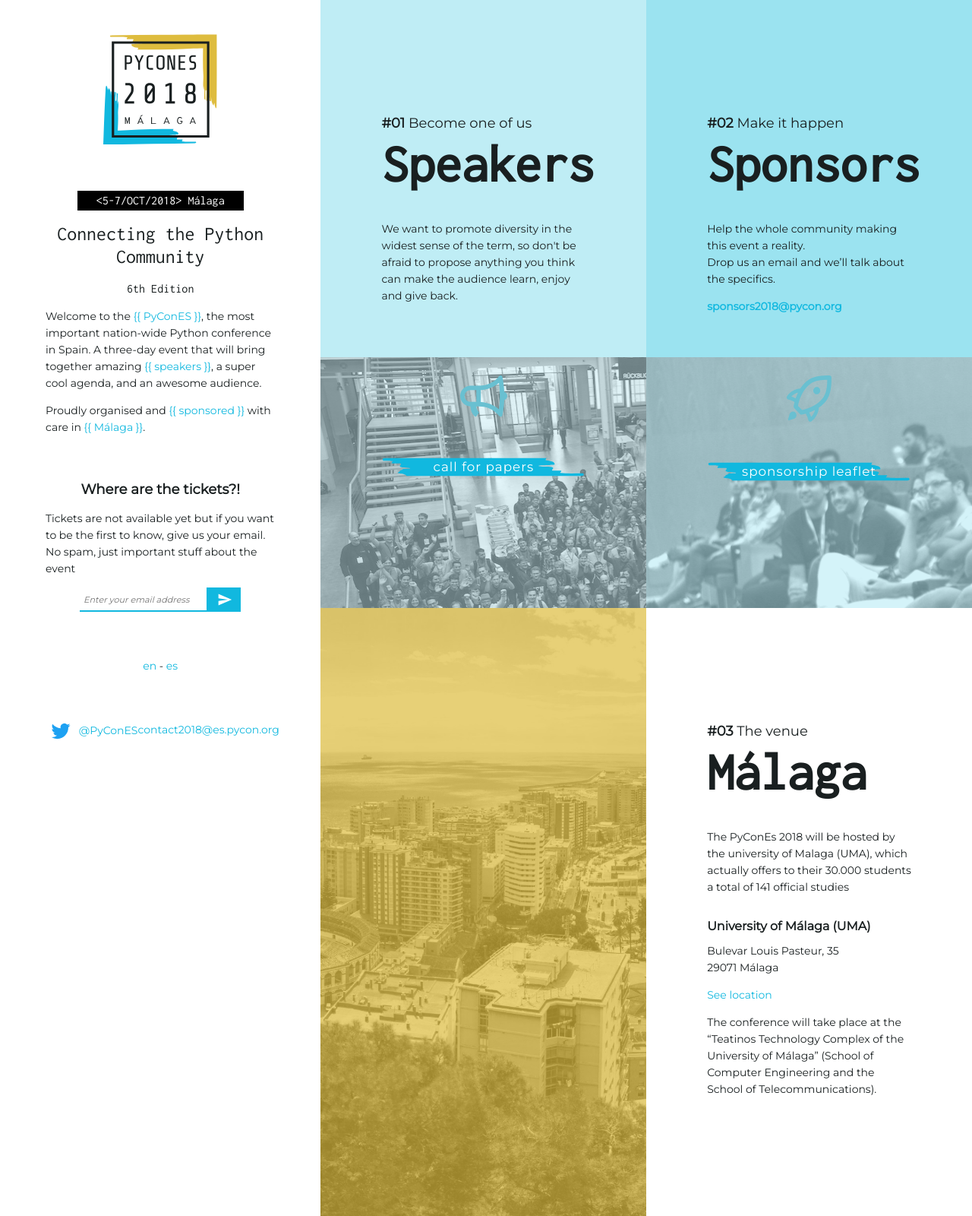
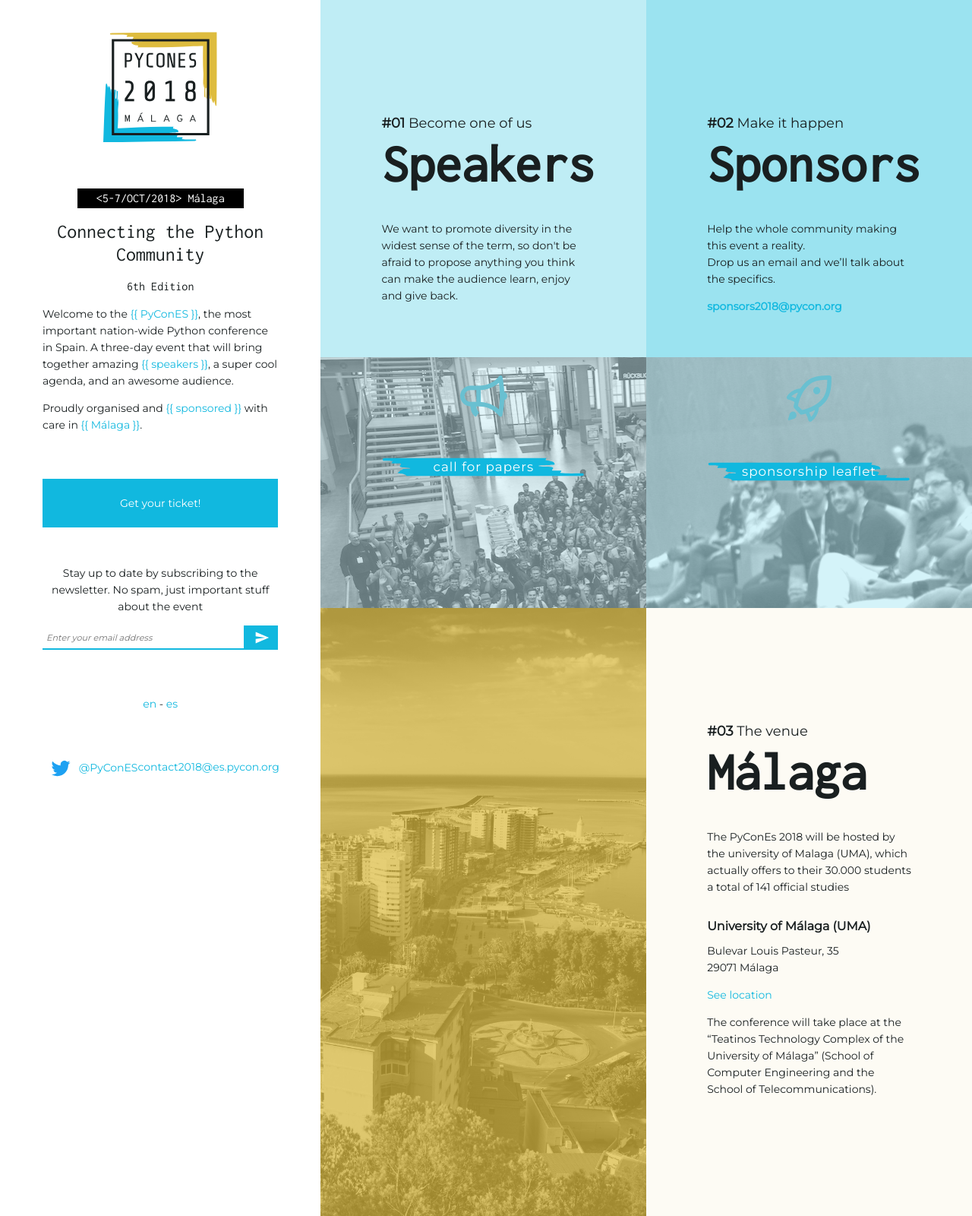
Before and after one commit to python-spain/PyConES-2018, a Django app: page / in a window 1280 px wide. Shown: the whole page at 76% size. Run offline with Django 3.2, Linux system fonts and the light colour scheme; style sheets or scripts are compiled from the project's sources; some libraries are stand-ins or nearby versions.

Commit message:
Add ticketea button

```diff
--- a/web/static/web/scss/base.scss
+++ b/web/static/web/scss/base.scss
@@ -105,6 +105,22 @@
   }
 }
 
+.link--button {
+  display: block;
+  width: 100%;
+  max-width: 345px;
+  color: white;
+  background-color: $blue;
+  padding: 1.5rem;
+  margin: 0 auto;
+  margin-bottom: 3.5rem;
+
+  &:hover {
+    color: white;
+    background-color: $yellow;
+  }
+}
+
 // Text styles
 
 .text--console {
--- a/web/static/web/scss/nav.scss
+++ b/web/static/web/scss/nav.scss
@@ -6,11 +6,7 @@
   min-height: 100vh;
   width: 33%;
   text-align: center;
-  padding: 45px 60px 120px 60px;
-
-  p {
-    text-align: left;
-  }
+  padding: 3rem 4rem 8.5rem 4rem;
 }
 
 .nav__title {
@@ -35,6 +31,10 @@
   width: 150px;
 }
 
+.nav__menu {
+  text-align: left;
+}
+
 .nav__tickets {
   margin-top: 60px;
 }
@@ -46,7 +46,6 @@
 .nav__tickets__email {
   display: flex;
   width: 100%;
-  padding: 0 45px;
   justify-content: center;
 
   &.success {
@@ -77,7 +76,7 @@
 .nav__tickets__email__input {
   display: flex;
   width: 100%;
-  max-width: 350px;
+  max-width: 300px;
   height: 2.25rem;
   border-style: solid;
   border-width: 0 0 2px 0;
--- a/web/static/web/scss/sections.scss
+++ b/web/static/web/scss/sections.scss
@@ -31,7 +31,11 @@
 }
 
 .section--bg-venue {
-  background: $light-yellow url(/static/web/png/malaga-photo.png) no-repeat left top;
+  background-color: $lightest-yellow;
+}
+
+.section--bg-venue-image {
+  background: $light-yellow url(/static/web/png/malaga-photo-qhd.png) no-repeat left top;
   background-size: auto 100%;
 }
 
--- a/web/static/web/scss/variables.scss
+++ b/web/static/web/scss/variables.scss
@@ -4,9 +4,10 @@
 $black: #191F20;
 
 // Alt color palette
+$light-blue: #9BE3F0;
 $lightest-blue: #BFEDF5;
-$light-blue: #9BE3F0;
 $light-yellow: #E1C864;
+$lightest-yellow: #FDFBF4;
 
 // Utils color palette
 $red: #E03F3F;
--- a/web/templates/base.html
+++ b/web/templates/base.html
@@ -31,6 +31,7 @@
       <div class="nav__event-date text--black-console">{% trans '<5-7/OCT/2018> Málaga' %}</div>
       <div class="nav__title text--console">{% trans 'Connecting the Python Community' %}</div>
       <div class="nav__subtitle text--console">{% trans '6th Edition' %}</div>
+      <div class="nav__menu">
         <p>
            {% trans 'Welcome to the' %} <a class="link--mustache" href="http://2018.es.pycon.org/">PyConES</a>, {% trans 'the most important nation-wide Python conference in Spain. A three-day event that will bring together amazing' %}
           <a class="link--mustache js-nav-link" href="#speakers">{% trans 'speakers' %}</a>, {% trans 'a super cool agenda, and an awesome audience.' %}
@@ -38,12 +39,14 @@
         <p>
           {% trans 'Proudly organised and ' %}<a class="link--mustache js-nav-link" href="#sponsors">{% trans 'sponsored' %}</a>{% trans ' with care in ' %}<a class="link--mustache js-nav-link" href="#venue">Málaga</a>.
         </p>
+      </div>
       <div class="nav__tickets">
-        <h2 class="nav__tickets__title">{% trans 'Where are the tickets?!' %}</h2>
+        <a class="link--button" href="https://www.ticketea.com/entradas-conferencia-pycones-2018/" title="Buy your tickets here">
+          {% trans 'Get your ticket!' %}
+        </a>
         <p>
           {% blocktrans %}
-            Tickets are not available yet but if you want to be the first to know, give us your email. No spam, just
-            important stuff about the event
+            Stay up to date by subscribing to the newsletter. No spam, just important stuff about the event
           {% endblocktrans %}
         </p>
         <div class="nav__tickets__email js-email-widget">
--- a/web/templates/sections/venue-image.html
+++ b/web/templates/sections/venue-image.html
@@ -1,3 +1,3 @@
 {%  load static %}
 
-<div class="section section--bg-venue hide-on-bp1"></div>
+<div class="section section--bg-venue-image hide-on-bp1"></div>
--- a/web/templates/sections/venue.html
+++ b/web/templates/sections/venue.html
@@ -1,6 +1,6 @@
 {% load i18n static %}
 
-<div id="venue" class="section">
+<div id="venue" class="section section--bg-venue">
   <div class="section__content">
     <span class="text--section-title"><strong>#03</strong> {% trans 'The venue' %}</span>
     <h1>Málaga</h1>
```
Also changed, not shown: web/static/web/png/malaga-photo-qhd.png (added), web/static/web/png/malaga-photo.png (deleted). Lines whose indentation alone changed are shown as unchanged.
